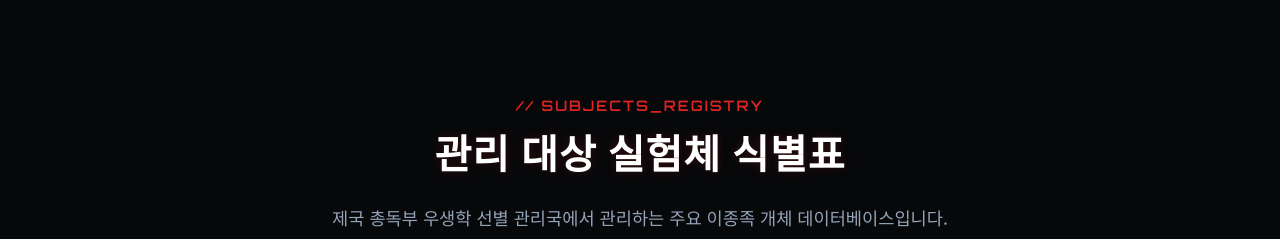
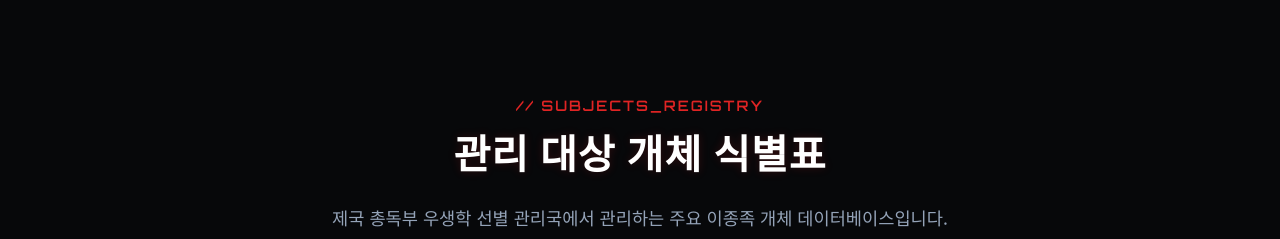
Before and after one commit to little-sunj/Heredium, a website built with Vite: page index.html in a window 1280 px wide. Shown: the part 1980-2219 px from the top of the page. Built offline with nearby package versions, Linux system fonts and the light colour scheme.

Commit message:
[TEXT] 단어수정

```diff
--- a/index.html
+++ b/index.html
@@ -196,7 +196,7 @@
         <div class="container">
             <div class="section-header">
                 <span class="section-tag">// SUBJECTS_REGISTRY</span>
-                <h2 class="section-title">관리 대상 <br class="mobile-br"> 실험체 식별표</h2>
+                <h2 class="section-title">관리 대상 <br class="mobile-br"> 개체 식별표</h2>
                 <p class="section-desc">제국 총독부 우생학 선별 관리국에서 관리하는 주요 이종족 개체 데이터베이스입니다.</p>
             </div>
 
```
